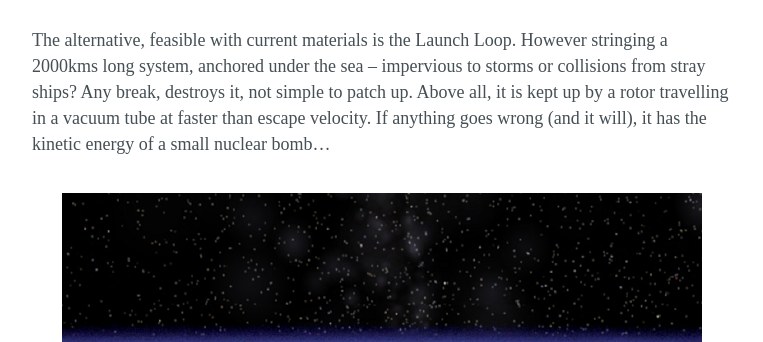
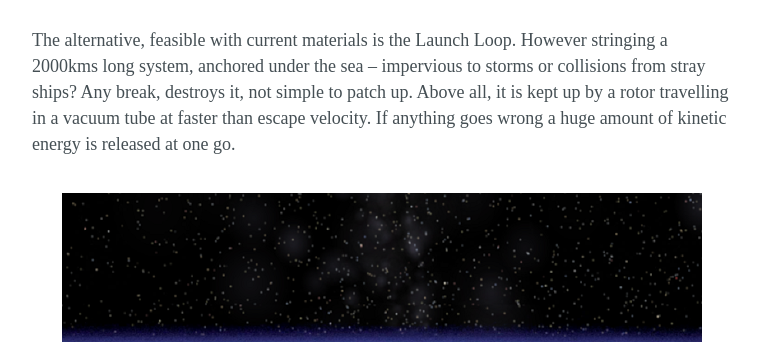
Before and after one commit to ffub/space-habitats, a Jekyll site: the page built from _posts/2016-05-14-alternatives-to-rockets-space-elevators.markdown, in a window 1280 px wide. Shown: the part 929-1271 px from the top of the page, without its empty margins (258-1021 px from the left). Built offline with Jekyll 4.4.1, drawn with Linux system fonts in a browser that asks for light colours.

Commit message:
Updated Alternatives To Rockets Space Elevators

```diff
--- a/_posts/2016-05-14-alternatives-to-rockets-space-elevators.markdown
+++ b/_posts/2016-05-14-alternatives-to-rockets-space-elevators.markdown
@@ -9,7 +9,7 @@ Several options have been suggested. The most publicised is the Space Elevator.I
 
 ![A space elevator](/uploads/space elevator.jpg)
 
-The alternative, feasible with current materials is the Launch Loop. However stringing a 2000kms long system, anchored under the sea – impervious to storms or collisions from stray ships? Any break, destroys it, not simple to patch up. Above all, it is kept up by a rotor travelling in a vacuum tube at faster than escape velocity. If anything goes wrong (and it will), it has the kinetic energy of a small nuclear bomb…
+The alternative, feasible with current materials is the Launch Loop. However stringing a 2000kms long system, anchored under the sea – impervious to storms or collisions from stray ships? Any break, destroys it, not simple to patch up. Above all, it is kept up by a rotor travelling in a vacuum tube at faster than escape velocity. If anything goes wrong a huge amount of kinetic energy is released at one go.
 
 ![Lofstrom](/uploads/lofstrom.png)
 
```
